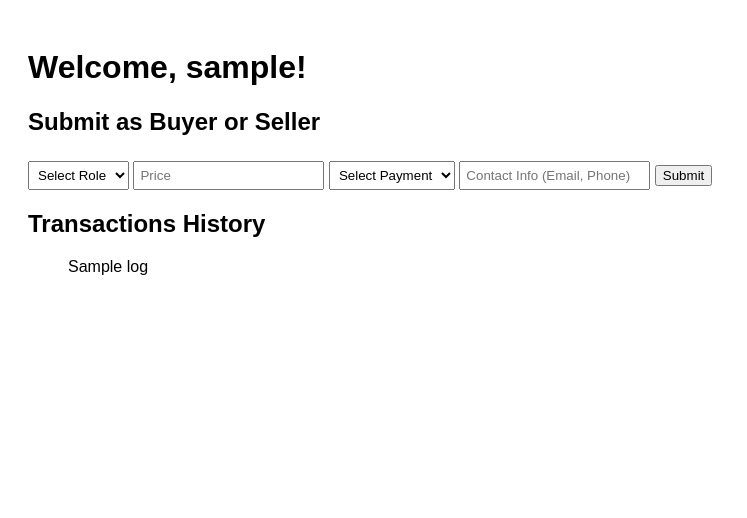
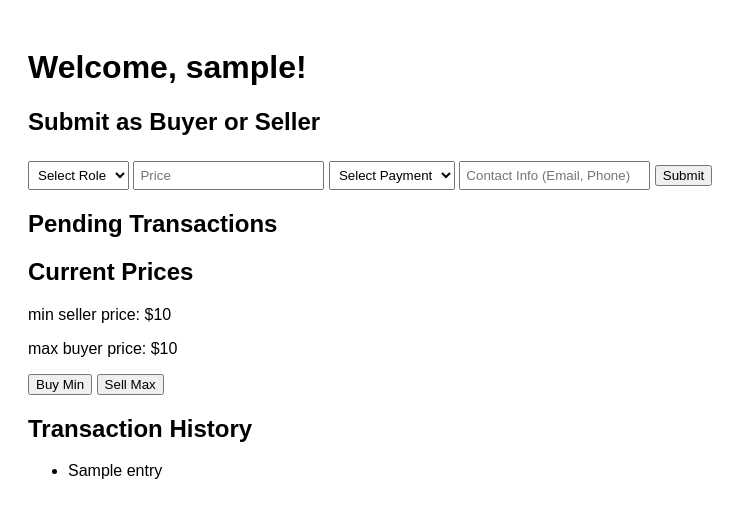
Before and after one commit to samson-rozansky/WinningAtHackCMU, a Flask app: template templates/index.html in a window 1280 px wide. Shown: the top 518 px of the page, without its empty margins (0-747 px from the left). Run offline with Flask 3, Linux system fonts and the light colour scheme; the template is opened without the code that fills it: most values are stand-ins (such as "Sample title", 1, 10 or a date in 2020); some libraries are stand-ins or nearby versions.

Commit message:
[WIP] Git transactions

```diff
--- a/app.py
+++ b/app.py
@@ -33,7 +33,9 @@ def main_page():
   if 'name' not in session:
     return redirect(url_for('login'))
   return render_template('index.html',
-                         log="\n".join(matcher.log()),
+                         log=matcher.log(),
+                         min_seller=matcher.get_min_seller(),
+                         max_buyer=matcher.get_max_buyer(),
                          user_name=session['name'])
 
 @app.route('/submit', methods=['POST'])
@@ -50,12 +52,14 @@ def submit_transaction():
   payment = request.form['payment']
   contact_info = request.form['contactInfo']
 
+  time = datetime.now()
+
   if role == "buyer":
     transaction = Buyer(
       name=name,
       id=id,
       payment=payment,
-      time=0., # placeholder
+      time=time,
       max_price = float(price),
     )
     matcher.add_buyer(transaction)
@@ -64,7 +68,7 @@ def submit_transaction():
       name=name,
       id=id,
       payment=payment,
-      time=0., # placeholder
+      time=time,
       min_price = float(price),
     )
     matcher.add_seller(transaction)
@@ -73,5 +77,15 @@ def submit_transaction():
 
   return redirect(url_for('main_page'))
 
+@app.route("/buy_min", methods=["POST"])
+def buy_min():
+
+  return redirect(url_for("main_page"))
+
+
+@app.route("/sell_max", methods=["POST"])
+def sell_max():
+  pass
+
 if __name__ == '__main__':
   socketio.run(app, host='0.0.0.0', port=8080, debug=True)
--- a/templates/index.html
+++ b/templates/index.html
@@ -39,9 +39,23 @@
         <button type="submit">Submit</button>
     </form>
 
-    <h2>Transactions History</h2>
+    <h2>Pending Transactions</H2>
+      <div id="transaction_notification">
+        <span id="notification-message"></span>
+    </div>
+
+    <h2>Current Prices</h2>
+    <p>min seller price: ${{ min_seller.mine_price }}</p>
+    <p>max buyer price: ${{ max_buyer.max_price }}</p>
+
+    <button type="buy_min">Buy Min</button>
+    <button type="sell_max">Sell Max</button>
+
+    <h2>Transaction History</h2>
     <ul>
-      {{ log }}
+      {% for entry in log %}
+          <li>{{ entry }}</li>
+      {% endfor %}
     </ul>
 
     <!--<script>-->
```
Also changed, not shown: backend/matcher.py (+5 -5 lines).
